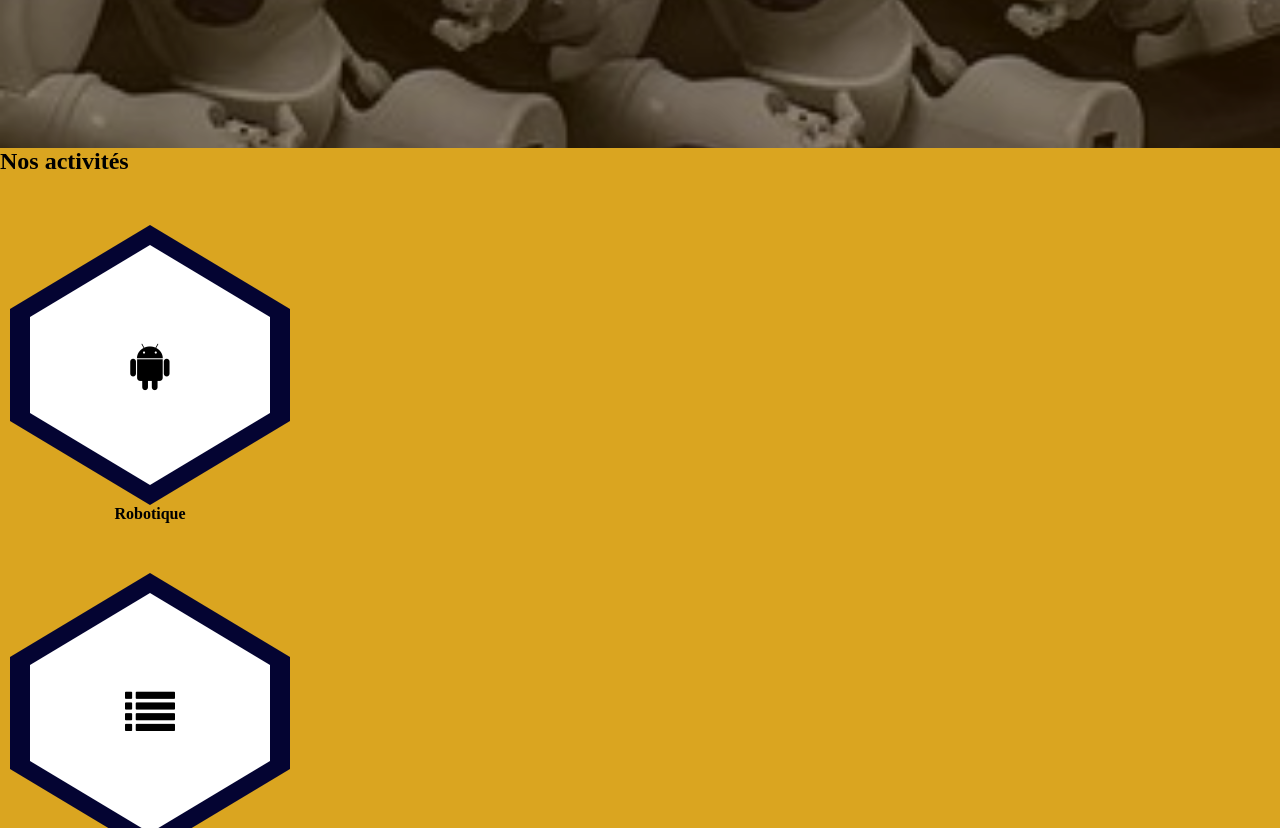
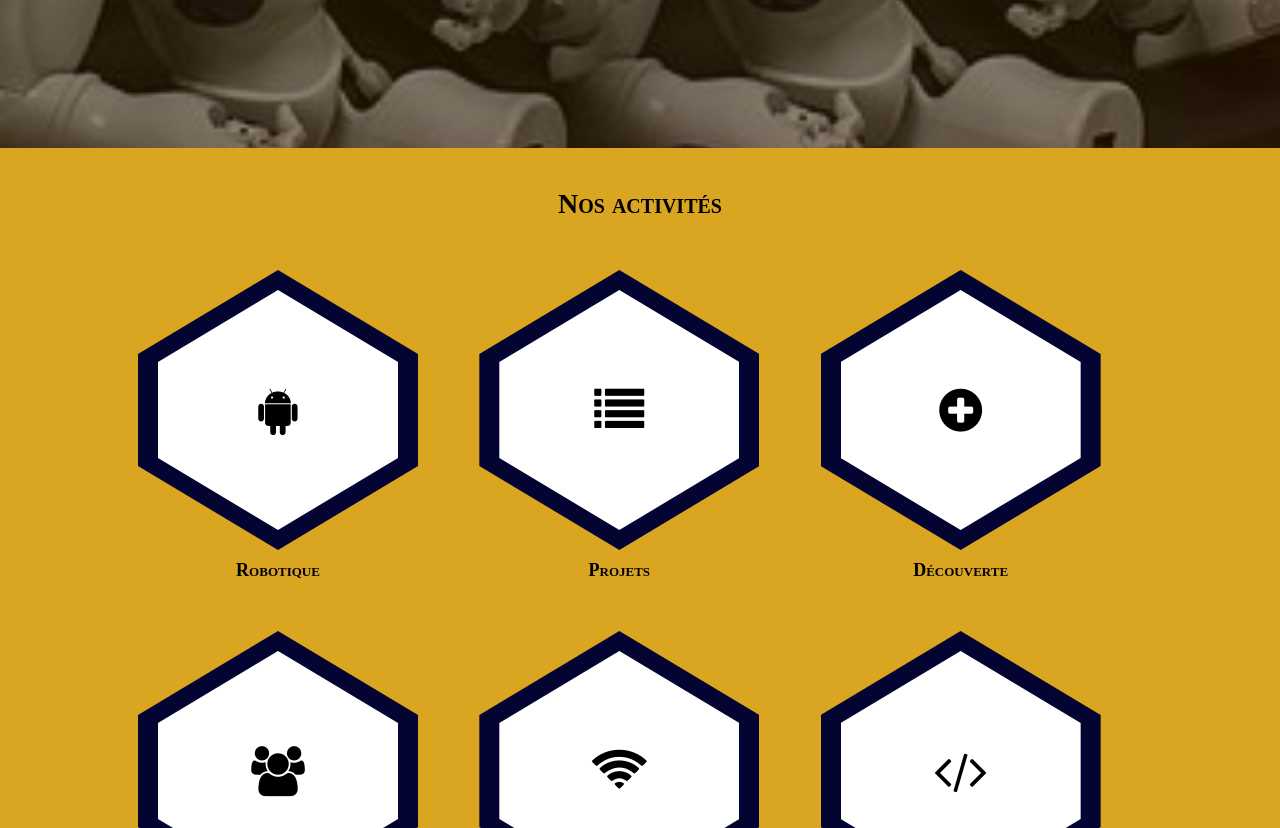
Before and after one commit to Crobot-ic/WebSite, a React (Vite) app in the folder Web/: page / in a window 1280 px wide. Shown: the part 652-1480 px from the top of the page. Built offline with nearby package versions, Linux system fonts and the light colour scheme.

Commit message:
End Activities

```diff
--- a/Web/src/components/Home/Activities.jsx
+++ b/Web/src/components/Home/Activities.jsx
@@ -6,9 +6,9 @@ const Activities = () => {
     const { activities } = informations;
 
     return (
-        <>
-            <h2>Nos activités</h2>
-            <div>
+        <section className="activities">
+            <h2 className="activities-title">Nos activités</h2>
+            <div className="activities-content">
                 {activities.map((activity, index) => (
                     <Activity
                         icon={activity.icon}
@@ -17,7 +17,7 @@ const Activities = () => {
                     />
                 ))}
             </div>
-        </>
+        </section>
     );
 }
 
--- a/Web/src/components/Home/Activity.jsx
+++ b/Web/src/components/Home/Activity.jsx
@@ -5,11 +5,11 @@ const Activity = (props) => {
 
     return (
         <div className="activity activity-visible">
-            <div className="activity-info">
-                <div className="activity-info-content">
+            <div className="activity-shape">
+                <div className="activity-shape-content">
                     <i className={ icon }></i>
                 </div>
-                <div className="activity-info-overlay"></div>
+                <div className="activity-shape-overlay"></div>
             </div>
             <h4 className="activity-description">{ name }</h4>
         </div>
--- a/Web/src/styles/css/index.css
+++ b/Web/src/styles/css/index.css
@@ -294,6 +294,23 @@ body, #root {
   background-color: rgb(4, 4, 50);
 }
 
+.activities {
+  text-align: center;
+  margin: 40px 0;
+  padding-bottom: 35px;
+}
+.activities-title {
+  font-variant-caps: small-caps;
+  font-size: 28px;
+  font-weight: 600;
+}
+.activities-content {
+  width: 80%;
+  margin: auto;
+  display: grid;
+  grid-template-columns: repeat(3, 1fr);
+}
+
 .loader {
   position: fixed;
   top: 0;
@@ -330,7 +347,7 @@ body, #root {
   transform: translateY(-50px);
   animation: goBack 1s ease 1 forwards;
 }
-.activity-info {
+.activity-shape {
   height: 280px;
   width: 280px;
   clip-path: polygon(0 30%, 50% 0, 100% 30%, 100% 70%, 50% 100%, 0 70%);
@@ -340,7 +357,7 @@ body, #root {
   position: relative;
   overflow: hidden;
 }
-.activity-info-overlay {
+.activity-shape-overlay {
   animation: appBox 2.5s ease 1 forwards;
   top: 0;
   width: 100%;
@@ -349,7 +366,7 @@ body, #root {
   position: absolute;
   z-index: -5;
 }
-.activity-info-content {
+.activity-shape-content {
   height: 240px;
   width: 240px;
   clip-path: polygon(0 30%, 50% 0, 100% 30%, 100% 70%, 50% 100%, 0 70%);
@@ -358,8 +375,14 @@ body, #root {
   align-items: center;
   justify-content: center;
 }
-.activity-info-content i {
+.activity-shape-content i {
   font-size: 50px;
+}
+.activity-description {
+  font-size: 18px;
+  font-weight: 600;
+  margin-top: 10px;
+  font-variant-caps: small-caps;
 }
 
 @keyframes appBox {
@@ -386,7 +409,7 @@ body, #root {
   transform: translateY(-50px);
   animation: goBack 1s ease 1 forwards;
 }
-.activity-info {
+.activity-shape {
   height: 280px;
   width: 280px;
   clip-path: polygon(0 30%, 50% 0, 100% 30%, 100% 70%, 50% 100%, 0 70%);
@@ -396,7 +419,7 @@ body, #root {
   position: relative;
   overflow: hidden;
 }
-.activity-info-overlay {
+.activity-shape-overlay {
   animation: appBox 2.5s ease 1 forwards;
   top: 0;
   width: 100%;
@@ -405,7 +428,7 @@ body, #root {
   position: absolute;
   z-index: -5;
 }
-.activity-info-content {
+.activity-shape-content {
   height: 240px;
   width: 240px;
   clip-path: polygon(0 30%, 50% 0, 100% 30%, 100% 70%, 50% 100%, 0 70%);
@@ -414,8 +437,14 @@ body, #root {
   align-items: center;
   justify-content: center;
 }
-.activity-info-content i {
+.activity-shape-content i {
   font-size: 50px;
+}
+.activity-description {
+  font-size: 18px;
+  font-weight: 600;
+  margin-top: 10px;
+  font-variant-caps: small-caps;
 }
 
 @keyframes appBox {
--- a/Web/src/styles/sass/Components/StarActivity.scss
+++ b/Web/src/styles/sass/Components/StarActivity.scss
@@ -8,7 +8,7 @@
     transform: translateY(-50px);
     animation: goBack 1s ease 1 forwards;
 
-    &-info {
+    &-shape {
         height: 280px;
         width: 280px;
         clip-path: polygon(0 30%, 50% 0, 100% 30%, 100% 70%, 50% 100%, 0 70%);
@@ -42,6 +42,13 @@
             }
         }
     }
+
+    &-description {
+        font-size: 18px;
+        font-weight: 600;
+        margin-top: 10px;
+        font-variant-caps: small-caps;
+    }
 }
 
 @keyframes appBox {
--- /dev/null
+++ b/Web/src/styles/sass/Layouts/Activities.scss
@@ -0,0 +1,18 @@
+.activities {
+    text-align: center;
+    margin: 40px 0;
+    padding-bottom: 35px;
+
+    &-title {
+        font-variant-caps: small-caps;
+        font-size: 28px;
+        font-weight: 600;
+    }
+
+    &-content {
+        width: 80%;
+        margin: auto;
+        display: grid;
+        grid-template-columns: repeat(3, 1fr);
+    }
+}
--- a/Web/src/styles/sass/index.scss
+++ b/Web/src/styles/sass/index.scss
@@ -13,6 +13,7 @@
 @import "./Layouts/MainPage.scss";
 @import "./Layouts/GoTo.scss";
 @import './Layouts/HomeNavigation.scss';
+@import "./Layouts/Activities.scss";
 
 // Components styles
 @import "./Components/Loader.scss";
```
Also changed, not shown: 1 other file (tests, documents, lock files or other folders).
